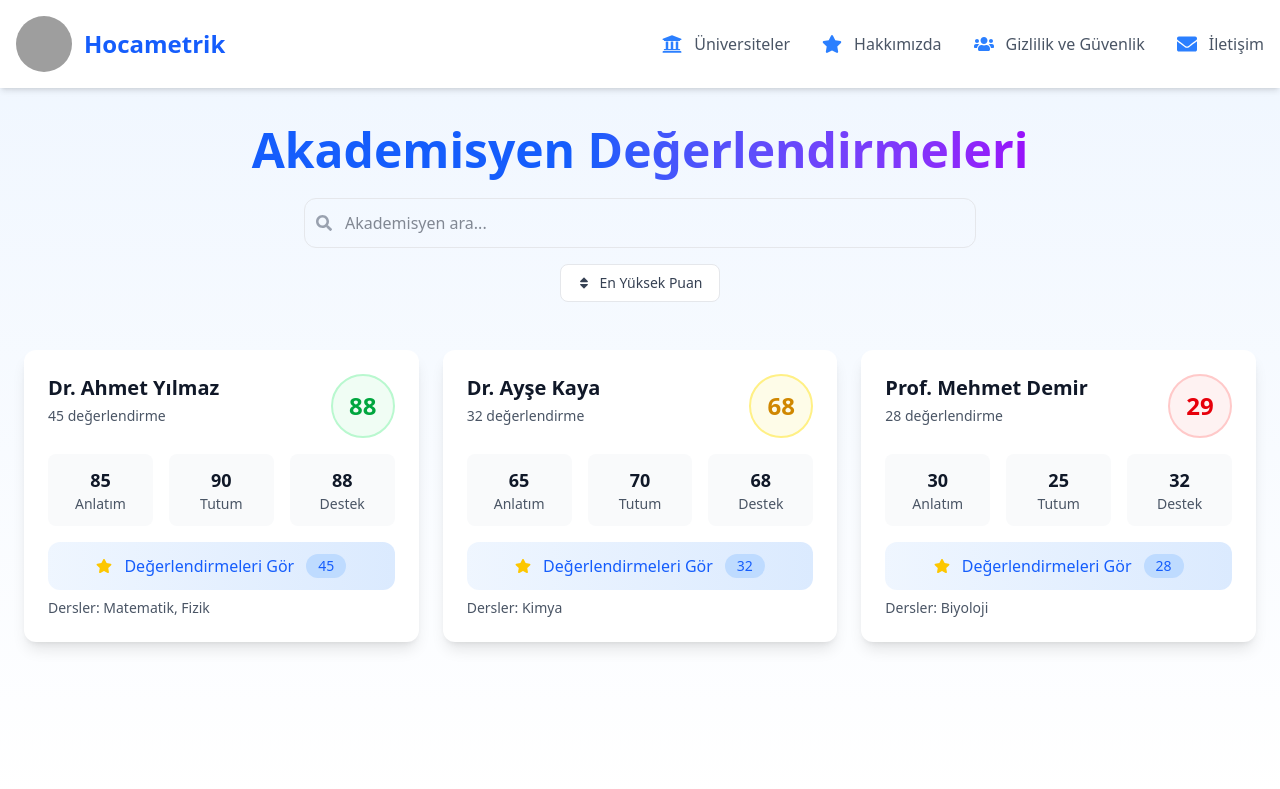
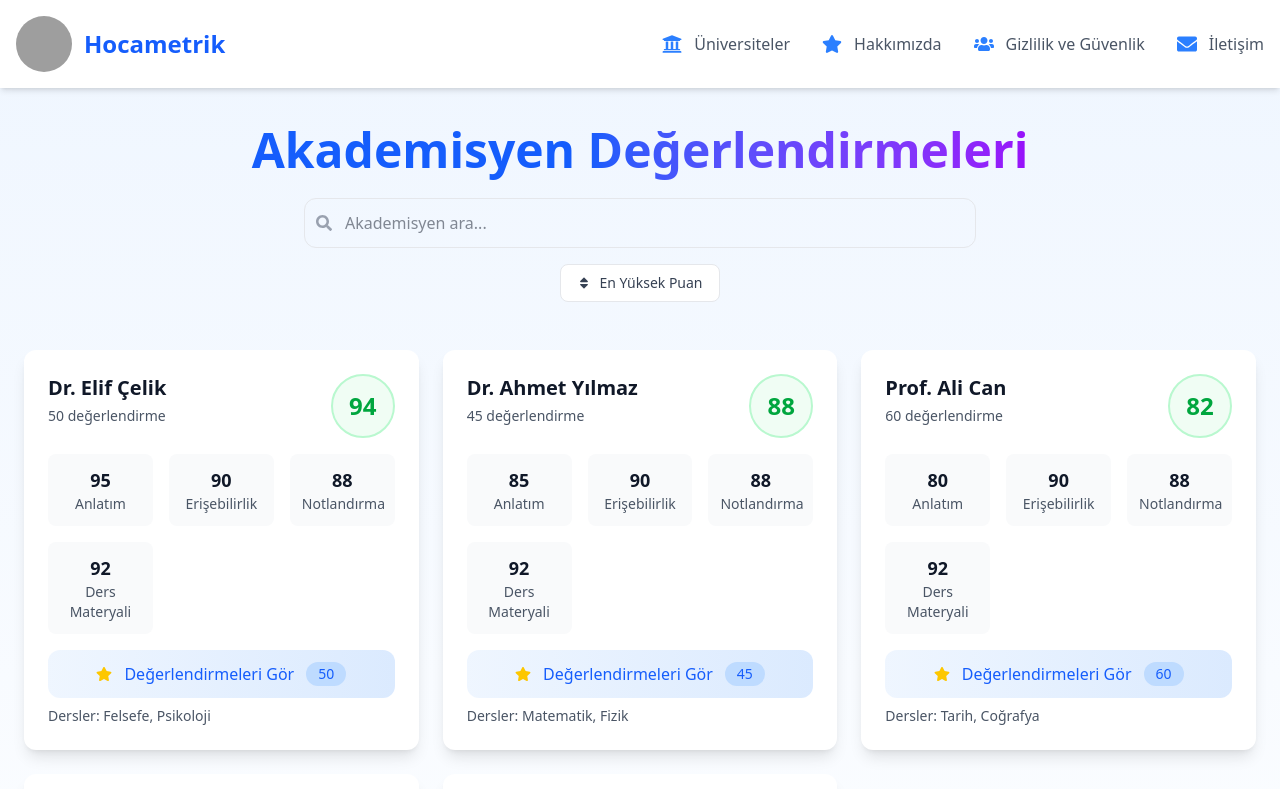
Before and after one commit to kalumian/Hocametrik-UI, a React (Vite) app in the folder Hocametrik-ui/: page /universities/1/faculties/1/academics in a window 1280 px wide. Shown: the top 789 px of the page. Built offline with nearby package versions, Linux system fonts and the light colour scheme; grey boxes are pictures that could not be loaded.

Commit message:
new evulation

```diff
--- a/Hocametrik-ui/src/pages/Academic/Academics.tsx
+++ b/Hocametrik-ui/src/pages/Academic/Academics.tsx
@@ -13,8 +13,9 @@ const mockAcademics: IAcademic[] = [
     name: "Dr. Ahmet Yılmaz",
     evaluationsCount: 45,
     explanationPointsAverage: 85,
-    attitudePointsAverage: 90,
-    supportPointsAverage: 88,
+    accessibilityPointsAverage: 90,
+    fairnessPointsAverage: 88,
+    materialQualityPointsAverage: 92,
     totalPointsAverage: 88,
     courses: "Matematik, Fizik"
   },
@@ -23,8 +24,9 @@ const mockAcademics: IAcademic[] = [
     name: "Dr. Ayşe Kaya",
     evaluationsCount: 32,
     explanationPointsAverage: 65,
-    attitudePointsAverage: 70,
-    supportPointsAverage: 68,
+    accessibilityPointsAverage: 90,
+    fairnessPointsAverage: 88,
+    materialQualityPointsAverage: 92,
     totalPointsAverage: 68,
     courses: "Kimya"
   },
@@ -33,10 +35,33 @@ const mockAcademics: IAcademic[] = [
     name: "Prof. Mehmet Demir",
     evaluationsCount: 28,
     explanationPointsAverage: 30,
-    attitudePointsAverage: 25,
-    supportPointsAverage: 32,
+    accessibilityPointsAverage: 90,
+    fairnessPointsAverage: 88,
+    materialQualityPointsAverage: 92,
     totalPointsAverage: 29,
     courses: "Biyoloji"
+  },
+  {
+    id: 4,
+    name: "Dr. Elif Çelik",
+    evaluationsCount: 50,
+    explanationPointsAverage: 95,
+    accessibilityPointsAverage: 90,
+    fairnessPointsAverage: 88,
+    materialQualityPointsAverage: 92,
+    totalPointsAverage: 94,
+    courses: "Felsefe, Psikoloji"
+  },
+  {
+    id: 5,
+    name: "Prof. Ali Can",
+    evaluationsCount: 60,
+    explanationPointsAverage: 80,
+    accessibilityPointsAverage: 90,
+    fairnessPointsAverage: 88,
+    materialQualityPointsAverage: 92,
+    totalPointsAverage: 82,
+    courses: "Tarih, Coğrafya"
   }
 ];
 
--- a/Hocametrik-ui/src/pages/Academic/DesktopAcademics.tsx
+++ b/Hocametrik-ui/src/pages/Academic/DesktopAcademics.tsx
@@ -8,7 +8,7 @@ interface Props {
 }
 
 export default function DesktopAcademics({ academics }: Props) {
-    const {universityId, facultyId } = useParams<{ universityId: string; facultyId: string }>();
+  const { universityId, facultyId } = useParams<{ universityId: string; facultyId: string }>();
 
   const getScoreColor = (score: number) => {
     if (score >= 75) return 'text-green-600 bg-green-50 border-green-200';
@@ -48,12 +48,16 @@ export default function DesktopAcademics({ academics }: Props) {
               <div className="text-sm text-gray-600">Anlatım</div>
             </div>
             <div className="text-center p-3 bg-gray-50 rounded-lg">
-              <div className="font-semibold text-lg">{academic.attitudePointsAverage}</div>
-              <div className="text-sm text-gray-600">Tutum</div>
+              <div className="font-semibold text-lg">{academic.accessibilityPointsAverage}</div>
+              <div className="text-sm text-gray-600">Erişebilirlik</div>
             </div>
             <div className="text-center p-3 bg-gray-50 rounded-lg">
-              <div className="font-semibold text-lg">{academic.supportPointsAverage}</div>
-              <div className="text-sm text-gray-600">Destek</div>
+              <div className="font-semibold text-lg">{academic.fairnessPointsAverage}</div>
+              <div className="text-sm text-gray-600">Notlandırma</div>
+            </div>
+            <div className="text-center p-3 bg-gray-50 rounded-lg">
+              <div className="font-semibold text-lg">{academic.materialQualityPointsAverage}</div>
+              <div className="text-sm text-gray-600">Ders Materyali</div>
             </div>
           </div>
           <Link to={`/universities/${universityId}/faculties/${facultyId}/academics/${academic.id}/evaluations`}>
--- a/Hocametrik-ui/src/pages/Academic/IAcademic.tsx
+++ b/Hocametrik-ui/src/pages/Academic/IAcademic.tsx
@@ -3,8 +3,9 @@ export default interface IAcademic {
   name: string;
   evaluationsCount: number;
   explanationPointsAverage: number;
-  attitudePointsAverage: number;
-  supportPointsAverage: number;
+  accessibilityPointsAverage: number;
+  fairnessPointsAverage: number;
+  materialQualityPointsAverage: number;
   totalPointsAverage: number;
   courses: string;
 }
--- a/Hocametrik-ui/src/pages/Academic/MobileAcademics.tsx
+++ b/Hocametrik-ui/src/pages/Academic/MobileAcademics.tsx
@@ -8,7 +8,7 @@ interface Props {
 }
 
 export default function MobileAcademics({ academics }: Props) {
-    const { universityId, facultyId } = useParams<{ universityId: string; facultyId: string }>();
+  const { universityId, facultyId } = useParams<{ universityId: string; facultyId: string }>();
   const getScoreColor = (score: number) => {
     if (score >= 75) return 'text-green-600 bg-green-50';
     if (score >= 35) return 'text-yellow-600 bg-yellow-50';
--- a/Hocametrik-ui/src/pages/Faculty/Faculties.tsx
+++ b/Hocametrik-ui/src/pages/Faculty/Faculties.tsx
@@ -8,13 +8,26 @@ import { FaSearch } from 'react-icons/fa';
 
 // بيانات وهمية
 const fakeFaculties: Faculty[] = [
-  { id: 1, name: "Mühendislik Fakültesi", universityId: 1 },
-  { id: 2, name: "Fen Edebiyat Fakültesi", universityId: 1 },
+  { id: 1, name: "Mühendislik ve Doğa Bilimleri Fakültesi", universityId: 1 },
+  { id: 2, name: "İnsan ve Toplum bilimleri Fakültesi", universityId: 1 },
   { id: 3, name: "Tıp Fakültesi", universityId: 1 },
-  { id: 4, name: "Hukuk Fakültesi", universityId: 1 },
-  { id: 5, name: "İşletme Fakültesi", universityId: 1 },
-  { id: 6, name: "Mimarlık Fakültesi", universityId: 1 }
+  { id: 4, name: "Sağlık Bilimleri Fakültesi", universityId: 1 },
+  { id: 5, name: "Ömer Seyfettin Uygulamalı Bilimler Fakültesi", universityId: 1 },
+  { id: 6, name: "İktisadi ve İdari Bilimler Fakültesi", universityId: 1 },
+  { id: 7, name: "Eğitim Fakültesi", universityId: 2 },
+  { id: 8, name: "Güzel Sanatlar Fakültesi", universityId: 2 },
+  { id: 9, name: "Sosyal Bilimler Fakültesi", universityId: 2 },
+  { id: 10, name: "İletişim Fakültesi", universityId: 2 },
+  { id: 11, name: "Sağlık Bilimleri Fakültesi", universityId: 2 },
+  { id: 12, name: "Fen-Edebiyat Fakültesi", universityId: 2 },
+  { id: 13, name: "Mühendislik Fakültesi", universityId: 3 },
+  { id: 14, name: "İktisadi ve İdari Bilimler Fakültesi", universityId: 3 },
+  { id: 15, name: "Eğitim Fakültesi", universityId: 3 },
+  { id: 16, name: "Güzel Sanatlar Fakültesi", universityId: 3 },
+  { id: 17, name: "Sosyal Bilimler Fakültesi", universityId: 3 },
+  { id: 18, name: "Fen-Edebiyat Fakültesi", universityId: 3 }
 ];
+
 
 // ...existing fakeFaculties data...
 
@@ -82,7 +95,7 @@ export default function Faculties() {
           </motion.div>
         </motion.div>
 
-        <MobileFaculties  faculties={filteredFaculties} universityId={Number(universityId)} />
+        <MobileFaculties faculties={filteredFaculties} universityId={Number(universityId)} />
         <DesktopFaculties faculties={filteredFaculties} universityId={Number(universityId)} />
       </div>
     </div>
```
